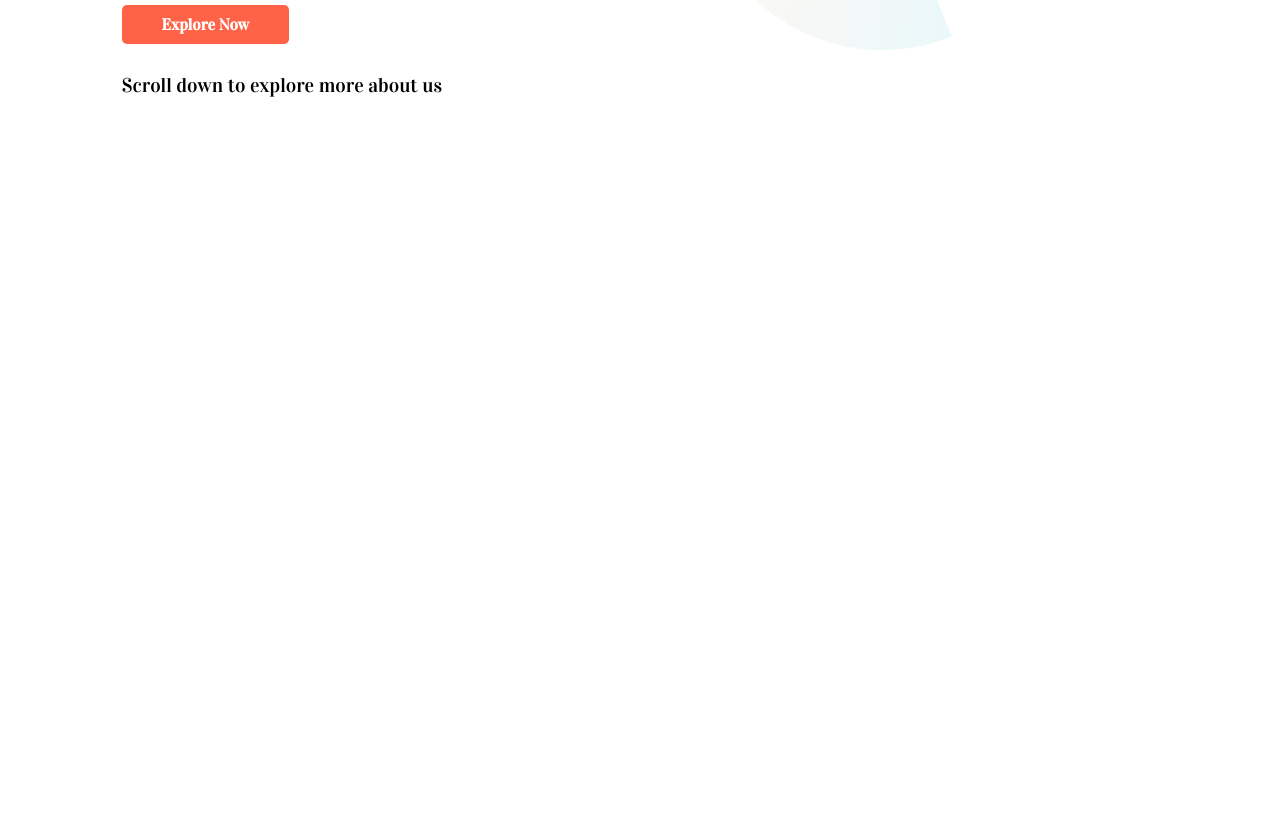
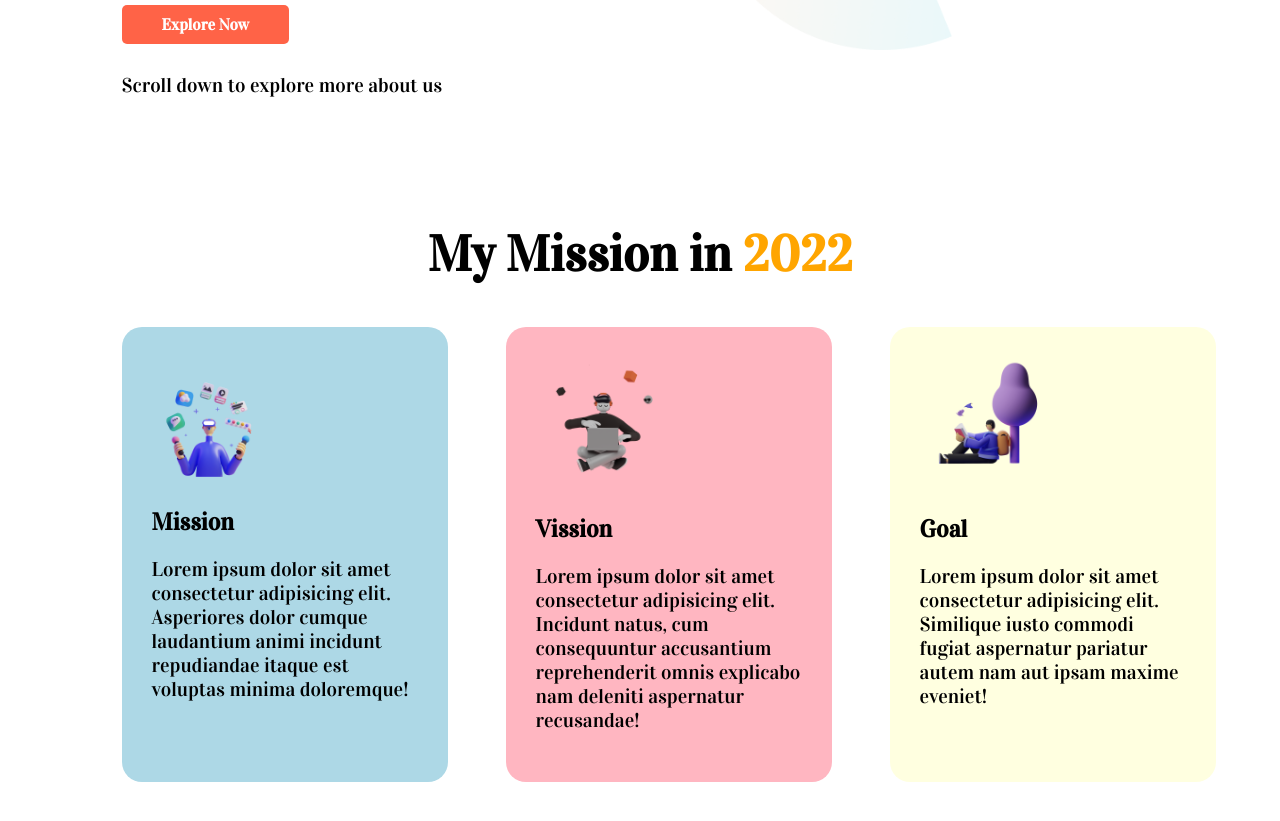
Before and after one commit to Atiqur-Rahman/assignment-1, a plain HTML site: page index.html in a window 1280 px wide. Shown: the part 541-1362 px from the top of the page. Before the commit the page ends 800 px from the top, so only its background shows below. Drawn offline with Linux system fonts and the light colour scheme.

Commit message:
second portion added

```diff
--- a/index.html
+++ b/index.html
@@ -25,5 +25,25 @@
             <img src="images/person/person-0.png" alt="">
         </div>
     </section>
+    <section>
+        <h1 class="text-center">My Mission in <span class="orange-color">2022</span></h1>
+        <div class="flex-container">
+            <div class="mission-area" id="mission-item">
+                <img class="img-width" src="images/illustrators/illustrator-1.png" alt="">
+                <h2>Mission</h2>
+                <p>Lorem ipsum dolor sit amet consectetur adipisicing elit. Asperiores dolor cumque laudantium animi incidunt repudiandae itaque est voluptas minima doloremque!</p>
+            </div>
+            <div class="mission-area" id="vission-item">
+                <img class="img-width" src="images/illustrators/illustrator-2.png" alt="">
+                <h2>Vission</h2>
+                <p>Lorem ipsum dolor sit amet consectetur adipisicing elit. Incidunt natus, cum consequuntur accusantium reprehenderit omnis explicabo nam deleniti aspernatur recusandae!</p>
+            </div>
+            <div class="mission-area" id="goal-item">
+                <img class="img-width" src="images/illustrators/illustrator-3.png" alt="">
+                <h2>Goal</h2>
+                <p>Lorem ipsum dolor sit amet consectetur adipisicing elit. Similique iusto commodi fugiat aspernatur pariatur autem nam aut ipsam maxime eveniet!</p>
+            </div>
+        </div>
+    </section>
 </body>
 </html>
--- a/style.css
+++ b/style.css
@@ -36,3 +36,24 @@ p{
     font-weight: 700;
     border-radius: 5px;
 }
+.text-center{
+    text-align: center;
+}
+.img-width{
+    width: 50%;
+}
+.mission-area{
+    width: 100%;
+    margin-left: 5%;
+    padding: 30px;
+    border-radius: 20px;
+}
+#mission-item{
+    background-color: lightblue;
+}
+#vission-item{
+    background-color: lightpink;
+}
+#goal-item{
+    background-color: lightyellow;
+}
```
